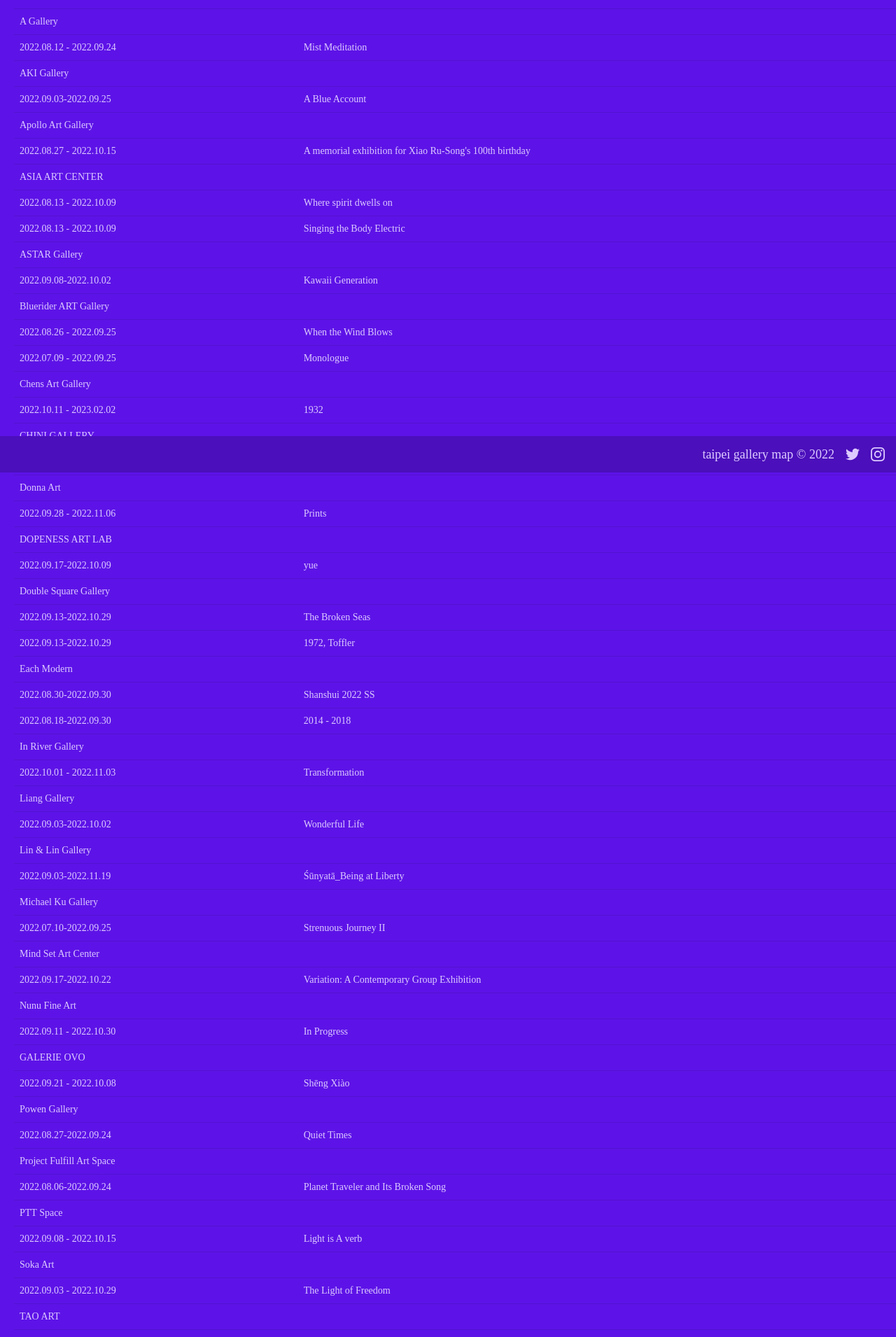
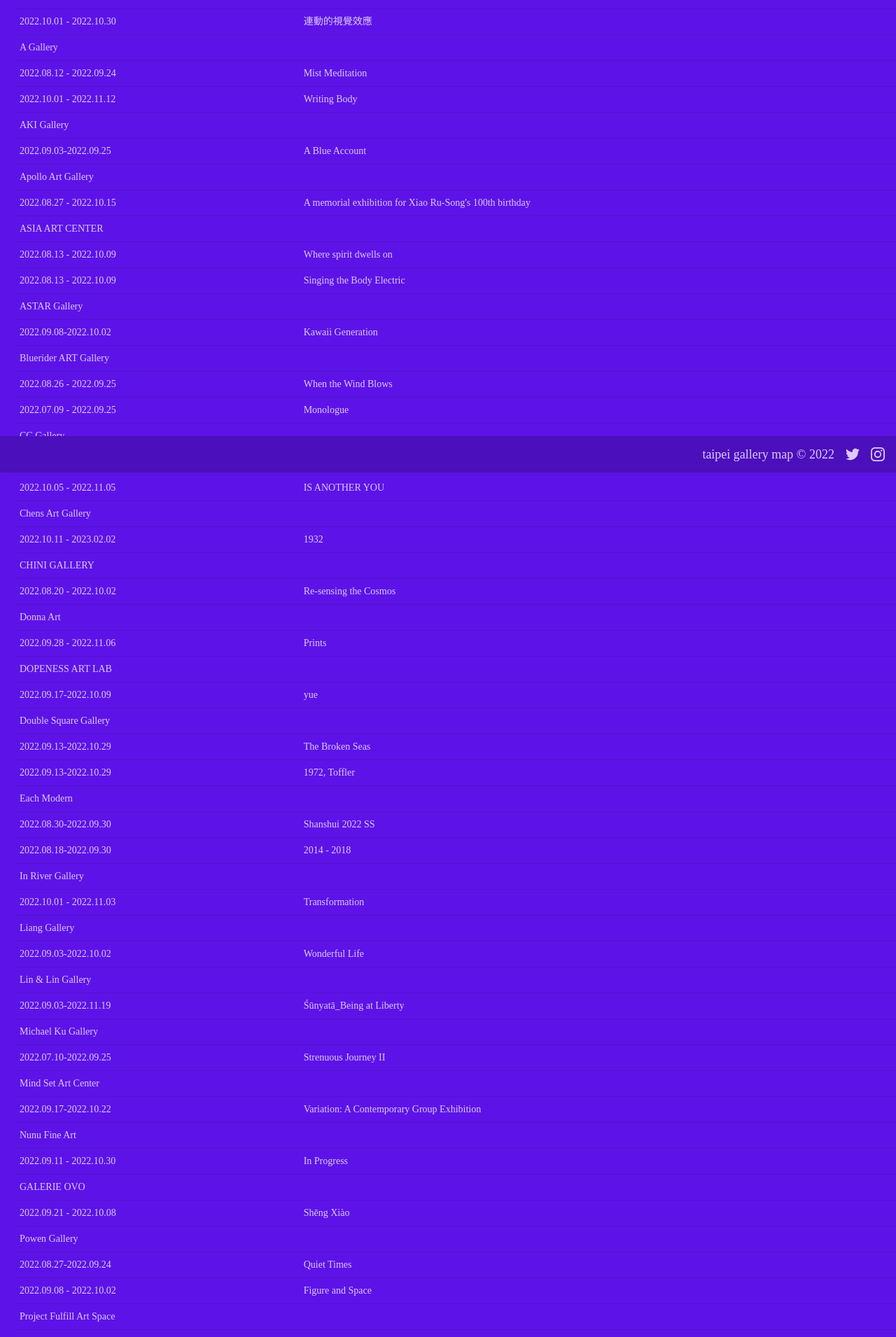
Before and after one commit to tjHsu/gallery-map, a Next.js app: page /events in a window 1280 px wide. Shown: the part 125-2035 px from the top of the page at 70% size. Built offline with nearby package versions, Linux system fonts and the light colour scheme; a web font is replaced by a local one.

Commit message:
update Gallery events

```diff
--- a/src/constants/Constants.ts
+++ b/src/constants/Constants.ts
@@ -56,6 +56,11 @@ export const GALLERIES = [
       showName: "2022 Solo Exhibition",
       date: "2022.09.03 -2022.09.25",
       openingDate: "2022.09.03 sat 15:00"
+    },{
+      artist: "Kuo Hkun",
+      showName: "連動的視覺效應",
+      date: "2022.10.01 - 2022.10.30",
+      openingDate: "2022.10.08 sat 15:00"
     }],
     locations: [{
       locationName: "",
@@ -91,6 +96,11 @@ export const GALLERIES = [
       showName: "Mist Meditation",
       date: "2022.08.12 - 2022.09.24",
       openingDate: "2022.08.12 fri 16:00"
+    },{
+      artist: "LIU Hsin Yi",
+      showName: "Writing Body",
+      date: "2022.10.01 - 2022.11.12",
+      openingDate: "2022.10.07 fri 16:00"
     }],
     locations: [{
       locationName: "",
@@ -312,6 +322,31 @@ export const GALLERIES = [
       address: "2F., No.343, Sec.4, Ren’ai Rd., Da’an Dist., Taipei, Taiwan",
       gMapLink: "https://goo.gl/maps/5K9vMCz6fj4wmUJ16",
       openingHours: "tue-sat 10:00-18:00"
+    }]
+  },
+  {
+    name: "CC Gallery",
+    englishName: "CC Gallery",
+    originalName: "CC Gallery",
+    urlName: "CC_Gallery",
+    website: "https://www.cc-gallery.com/",
+    isSeparator: false,
+    exhibitions: [{
+      artist: "Pan Yi Chun / Liu Yu Chi",
+      showName: "Joint exhibition",
+      date: "2022.09.01 - 2022.10.01",
+      openingDate: "2022.10.03 sat 15:00"
+    },{
+      artist: "Bai Nia",
+      showName: "IS ANOTHER YOU",
+      date: "2022.10.05 - 2022.11.05",
+      openingDate: "2022.10.08 sat 15:00"
+    }],
+    locations: [{
+      locationName: "",
+      address: "No. 24, Ln. 259, Songjiang Rd., Zhongshan Dist., Taipei City 104, Taiwan",
+      gMapLink: "https://goo.gl/maps/cBPA6VysKUg123Kf9",
+      openingHours: "tue-sat 10:00-19:30 sun 13:00-17:00"
     }]
   },
   {
@@ -821,6 +856,11 @@ export const GALLERIES = [
       showName: "Quiet Times",
       date: "2022.08.27-2022.09.24",
       openingDate: ""
+    },{
+      artist: "Hoho Lin",
+      showName: "Figure and Space",
+      date: "2022.09.08 - 2022.10.02",
+      openingDate: ""
     }],
     locations: [{
       locationName: "",
@@ -1091,6 +1131,11 @@ export const GALLERIES = [
       showName: "Observant Mock-Ups",
       date: "2022.09.22 - 2022.10.15",
       openingDate: "2022.09.24 sat. 15:00"
+    },{
+      artist: "Butaoxi",
+      showName: "The Crying Game",
+      date: "2022.09.22 - 2022.10.15",
+      openingDate: "2022.09.24 sat 15:00"
     }],
     locations: [{
       locationName: "YIRI ARTS",
```
